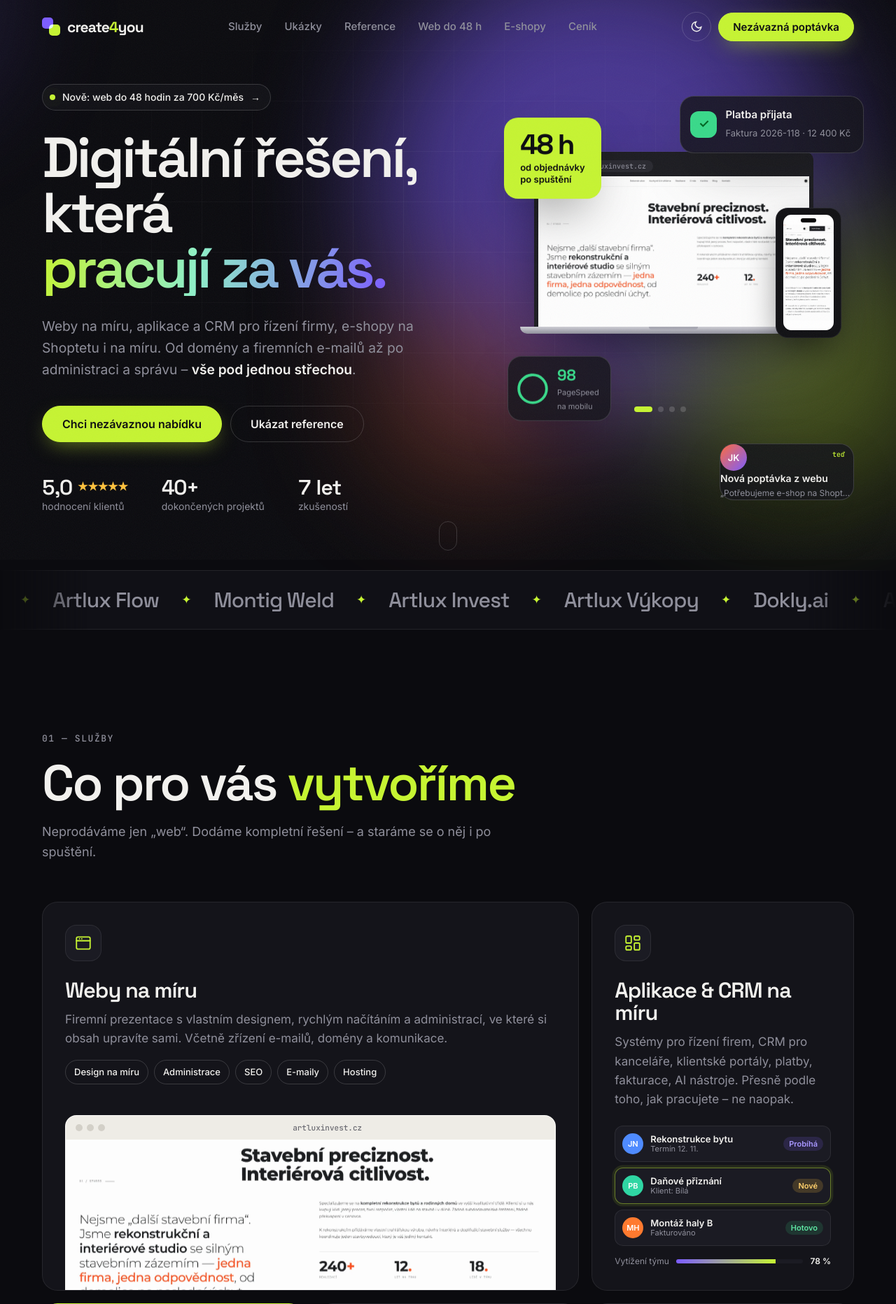
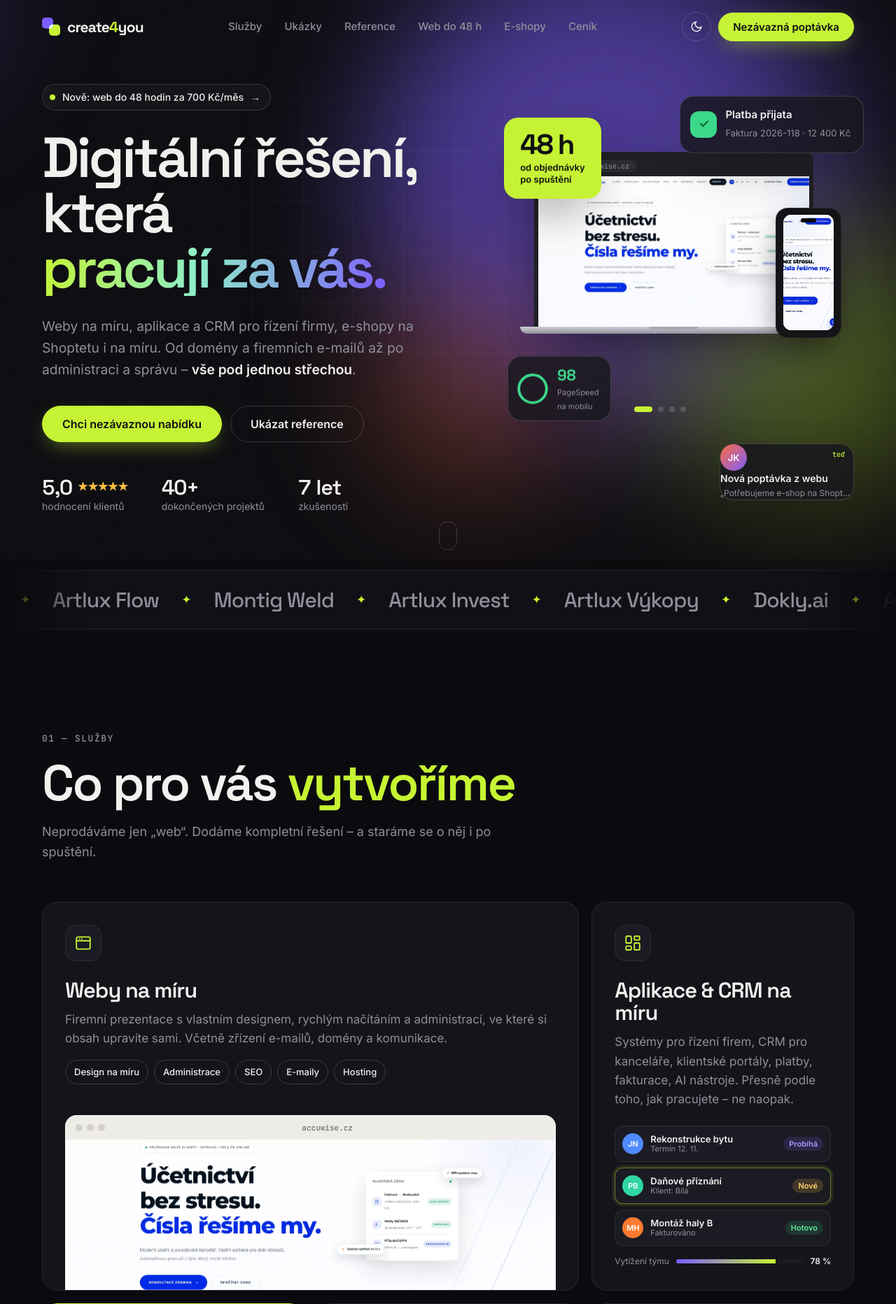
Before and after one commit to create4you-cz/create4you-web, a PHP site: page / in a window 1280 px wide. Shown: the top 1864 px of the page at 70% size. Run offline with PHP 8.4, Linux system fonts and the light colour scheme; some libraries are stand-ins or nearby versions.

Commit message:
Desktopové screenshoty AccuWise, Arcus Platby, Artlux Flow a AccuFlow s anonymizovanými údaji
Co-Authored-By: Claude Opus 5.5 <noreply@anthropic.com>
Claude-Session: https://claude.ai/code/session_01FUdwsXoLSTwTB4U2zqjDAG

```diff
--- a/assets/css/style.css
+++ b/assets/css/style.css
@@ -911,4 +911,4 @@ body::before {
 
 /* telefon: screenshot vždy na celou šířku displeje (neořezávat boky) */
 .phone { aspect-ratio: 9 / 18; }
-.ph-screen .scroller img { min-height: 0; }
+.ph-screen .scroller img { min-height: 100%; object-position: top center; }
--- a/includes/seed.php
+++ b/includes/seed.php
@@ -89,7 +89,7 @@ function seed(PDO $pdo): void
 
     // Další screenshoty do galerií
     $gallery = [
-        'accuwise' => [['accuwise-kr.webp', 'Korejská jazyková verze pro korejské firmy v ČR a SR'], ['accuwise-cz.webp', 'Česká verze – úvodní stránka']],
+        'accuwise' => [['accuwise-kr.webp', 'Korejská jazyková verze pro korejské firmy v ČR a SR']],
     ];
     $gi = $pdo->prepare('INSERT INTO project_images(project_id, file, caption, sort) SELECT id, ?, ?, ? FROM projects WHERE slug = ?');
     foreach ($gallery as $slug => $imgs) {
--- a/index.php
+++ b/index.php
@@ -15,7 +15,8 @@ $priceTpl = setting('price_template');
 $usedCats = array_unique(array_column($projects, 'category'));
 // Weby do úvodní ukázky: nejdřív reference se screenshotem, pak weby na míru
 $showcase = $projects;
-usort($showcase, fn ($a, $b) => [(int) !$a['cover'], (int) ($a['category'] !== 'web')] <=> [(int) !$b['cover'], (int) ($b['category'] !== 'web')]);
+$isWeb = fn ($p) => in_array($p['category'], ['web', 'sablona'], true);
+usort($showcase, fn ($a, $b) => [(int) !$a['cover'], (int) !$isWeb($a)] <=> [(int) !$b['cover'], (int) !$isWeb($b)]);
 $showcase = array_slice($showcase, 0, 4);
 
 // Ukázky šablonových webů (fotky: assets/img/photos/tpl-<styl>.webp)
```
Also changed, not shown: assets/img/refs/accuflow.webp (added), assets/img/refs/accuwise-cz.webp (added), assets/img/refs/accuwise-kr.webp (added), assets/img/refs/arcus.webp (added), assets/img/refs/artlux-flow.webp (added).
